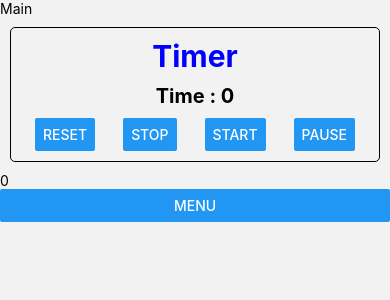
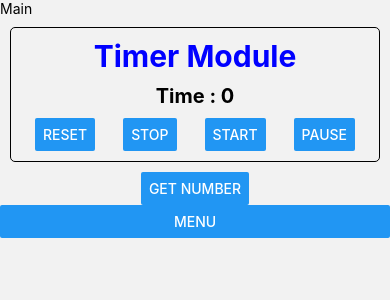
Before and after one commit to kimmainsain/RN_TESTING, a React Native app: screen / in a window 390 px wide. Shown: the top 300 px of the page. Built offline with nearby package versions, Linux system fonts and the light colour scheme.

Commit message:
✨ Feat : Add TimerModule and TimerPackage classes for Timer component

```diff
--- a/src/components/Timer/Timer.tsx
+++ b/src/components/Timer/Timer.tsx
@@ -1,6 +1,8 @@
 import React, { useEffect, useState } from "react";
-import { Text, View, Button, TouchableOpacity } from "react-native";
+import { Text, View, Button, NativeModules } from "react-native";
 import TimerLayout from "./timerLayout";
+
+const { TimerModule } = NativeModules;
 
 const Timer = () => {
 	const [time, setTime] = useState<number>(0);
@@ -21,16 +23,23 @@ const Timer = () => {
 		console.log("pause");
 	};
 
+	const getNumber = async (number: number) => {
+		const response = await TimerModule.getNumber(number);
+		console.log("getNumber");
+	};
+
 	useEffect(() => {
-		console.log(time);
-	}, [time]);
+		console.log("useEffect");
+	}, []);
 
 	return (
 		<>
 			<View>
 				<View style={TimerLayout.timerWrap}>
 					<View style={TimerLayout.timerHeader}>
-						<Text style={TimerLayout.timerHeaderText}>Timer</Text>
+						<Text style={TimerLayout.timerHeaderText}>
+							{`Timer Module`}
+						</Text>
 					</View>
 					<View style={TimerLayout.timerBody}>
 						<Text style={TimerLayout.timerBodyText}>Time</Text>
@@ -44,7 +53,9 @@ const Timer = () => {
 						<Button title="Pause" onPress={pauseTime} />
 					</View>
 				</View>
-				<Text>{time}</Text>
+				<View style={TimerLayout.timerButton}>
+					<Button title="Get Number" onPress={() => getNumber(10)} />
+				</View>
 			</View>
 		</>
 	);
```
Also changed, not shown: 3 other files (tests, documents, lock files or other folders).
